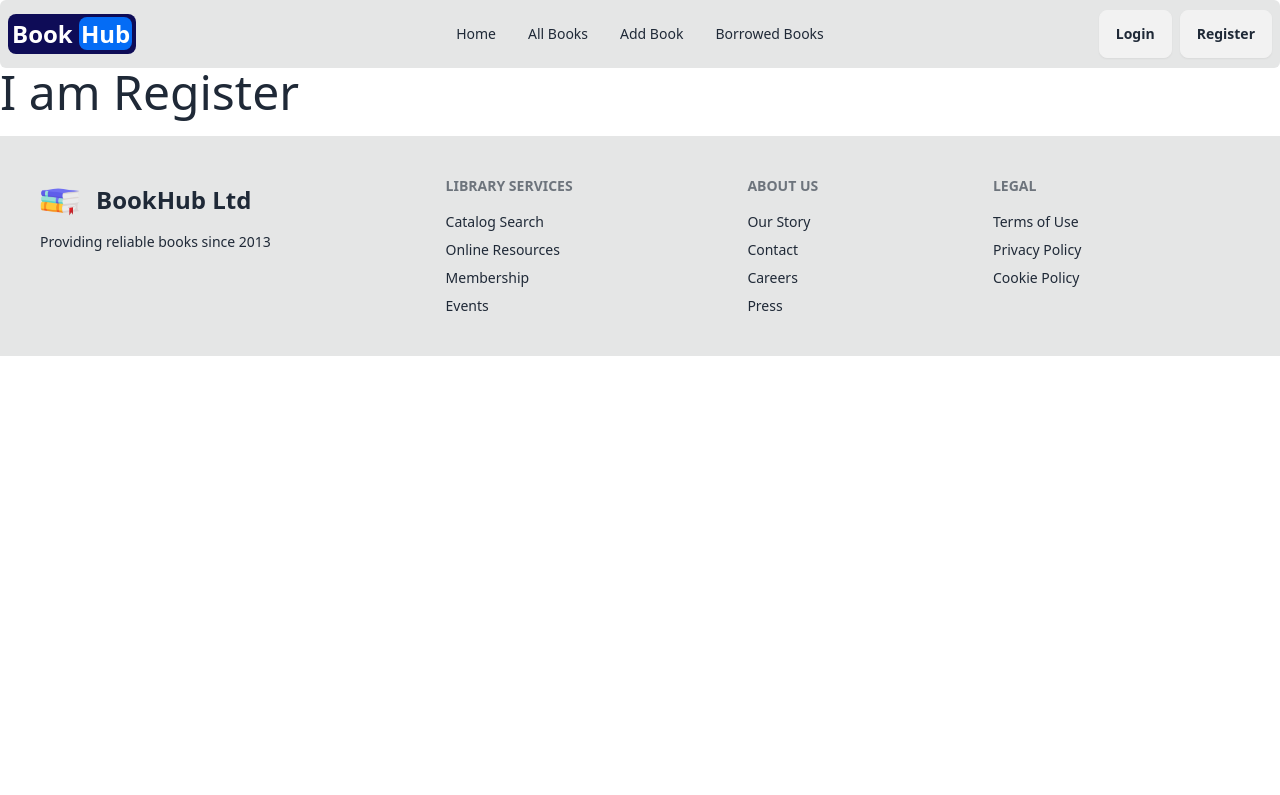
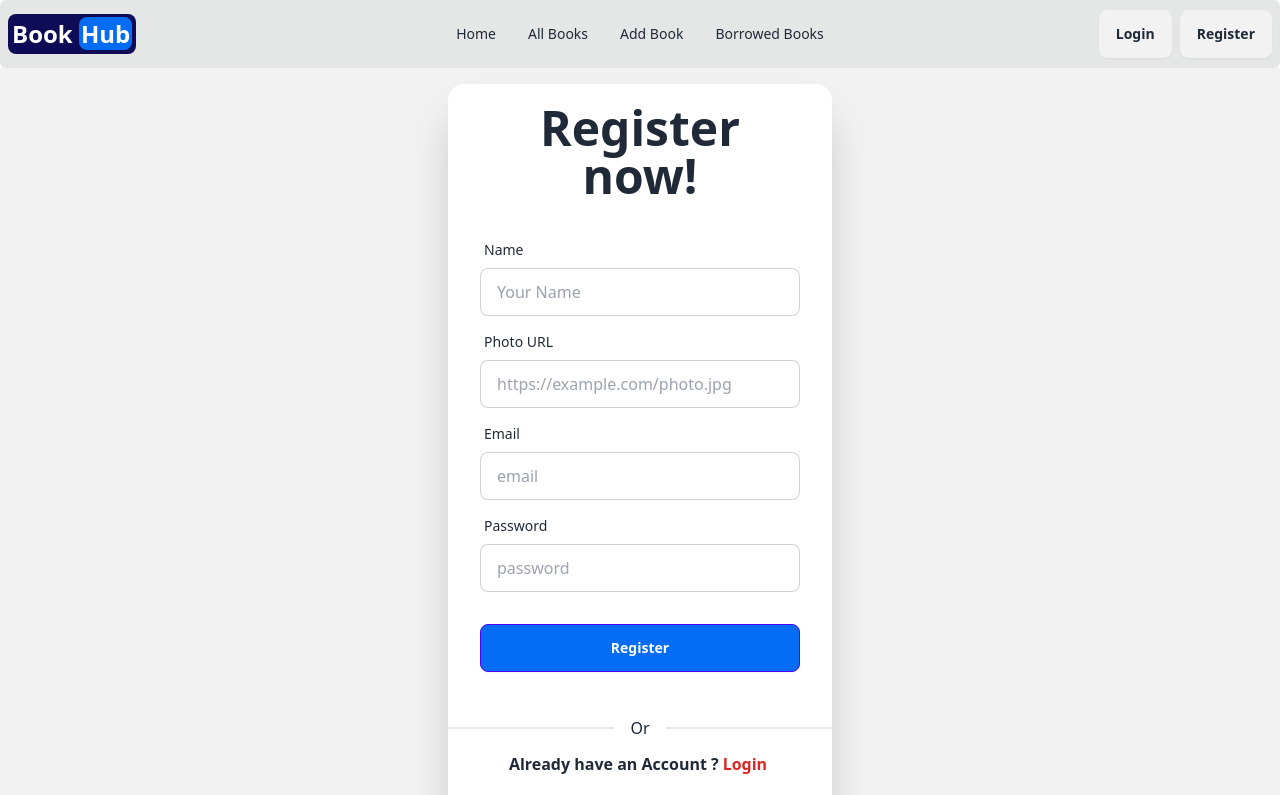
Before and after one commit to yeasinrahman26/BookHub-client, a React (Vite) app: page /register in a window 1280 px wide. Shown: the top 795 px of the page. Built offline with nearby package versions, Linux system fonts and the light colour scheme.

Commit message:
register  page add

```diff
--- a/src/Pages/Navbar/Login.jsx
+++ b/src/Pages/Navbar/Login.jsx
@@ -15,7 +15,7 @@
       <div className="hero-content flex-col lg:flex-row-reverse">
         <div className="text-center "></div>
         <div className="card bg-base-100 w-full max-w-sm shrink-0 shadow-2xl">
-          <h1 className="text-5xl text-center pt-5 mx-10 font-bold">
+          <h1 className="text-5xl text-center pt-5 mx-9 font-bold">
             Login now!
           </h1>
           <form onSubmit={handleLogin} className="card-body">
--- a/src/Pages/Navbar/Register.jsx
+++ b/src/Pages/Navbar/Register.jsx
@@ -1,11 +1,109 @@
+import { Link } from "react-router-dom";
+import GoogleLogin from "./GoogleLogin";
+import { useState } from "react";
+
+const Register = () => {
 
 
-const Register = () => {
-    return (
-        <div>
-            <h1 className="text-5xl">I am Register</h1>
+    const [error,setError]=useState({})
+
+  const handleRegister = (e) => {
+    e.preventDefault();
+    const form = e.target;
+    const name=form.name.value;
+    const url=form.url.value;
+    const email = form.email.value;
+    const password = form.password.value;
+    console.log(email, password,url,name);
+
+
+    const regex = /^[A-Za-z]{6,}$/;
+    if (!regex.test(password)) {
+      setError({...error,password:"Password must be 6 characters with uppercase, lowercase, and a number."})
+      return
+    }
+
+  };
+
+  return (
+    <div className="hero bg-base-200 min-h-screen">
+      <div className="hero-content flex-col lg:flex-row-reverse">
+        <div className="card bg-base-100 w-full max-w-sm shrink-0 shadow-2xl">
+          <h1 className="text-5xl text-center pt-5 mx-4 md:mx-9 font-bold">
+            Register now!
+          </h1>
+          <form onSubmit={handleRegister} className="card-body">
+            <div className="form-control">
+              <label className="label">
+                <span className="label-text">Name</span>
+              </label>
+              <input
+                type="text"
+                name="name"
+                placeholder="Your Name"
+                className="input input-bordered"
+                required
+              />
+            </div>
+            <div className="form-control">
+              <label className="label">
+                <span className="label-text">Photo URL</span>
+              </label>
+              <input
+                type="url"
+                name="url"
+                placeholder="https://example.com/photo.jpg"
+                className="input input-bordered"
+                required
+              />
+            </div>
+            <div className="form-control">
+              <label className="label">
+                <span className="label-text">Email</span>
+              </label>
+              <input
+                type="email"
+                name="email"
+                placeholder="email"
+                className="input input-bordered"
+                required
+              />
+            </div>
+            <div className="form-control">
+              <label className="label">
+                <span className="label-text">Password</span>
+              </label>
+              <input
+                type="password"
+                name="password"
+                placeholder="password"
+                className="input input-bordered"
+                required
+              />
+            {error.password && (
+              <label className="label text-red-600">{error.password} </label>
+            )}
+            </div>
+            <div className="form-control mt-6">
+              <button className="btn btn-primary text-white bg-[#046cf5]">
+                Register
+              </button>
+            </div>
+          </form>
+          <div className="divider">Or</div>
+          <h1 className="text-center pb-5 font-semibold">
+            Already have an Account ?
+            <Link to={"/login"} className="px-1 text-red-600 font-bold">
+              Login
+            </Link>
+          </h1>
+          <div className="mx-auto pb-5">
+            <GoogleLogin></GoogleLogin>
+          </div>
         </div>
-    );
+      </div>
+    </div>
+  );
 };
 
 export default Register;
```
